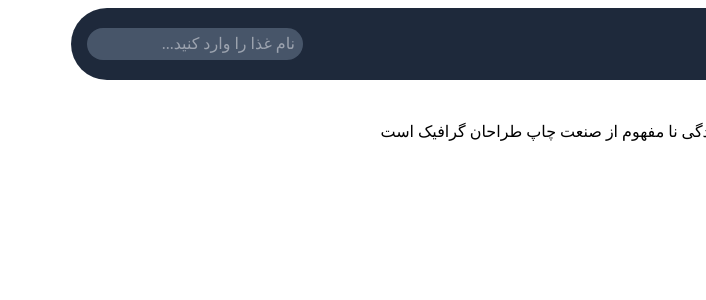
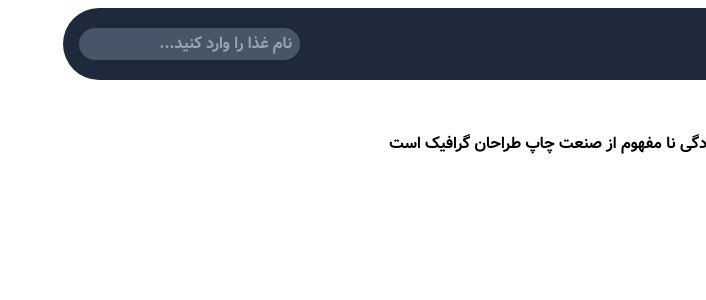
Before and after one commit to DATADCIR/food_app, a Next.js app: page / in a window 1280 px wide. Shown: the top 300 px of the page, without its empty margins (574-1280 px from the left). Built offline with nearby package versions, Linux system fonts and the light colour scheme.

Commit message:
add vazir fonts

```diff
--- a/app/(main)/page.jsx
+++ b/app/(main)/page.jsx
@@ -3,7 +3,7 @@ export default function Home() {
     <main className="flex flex-col">
       <div className="px-8">
         <div className="flex items-center">
-          <div>
+          <div className="flex flex-col gap-3">
             <h1 className="text-2xl">
               انتخاب غذا های سالم و ساده در رستوران ما
             </h1>
@@ -15,7 +15,9 @@ export default function Home() {
               <button className="bg-red-500 text-white text-xs px-3 py-2 rounded-full">
                 مشاهده منو
               </button>
-              <button className="bg-green-500 px-2 py-1">تماس با ما</button>
+              <button className="bg-green-500 px-2 py-1 rounded-full">
+                تماس با ما
+              </button>
             </div>
           </div>
           <div></div>
--- a/app/globals.css
+++ b/app/globals.css
@@ -1,11 +1,13 @@
 @tailwind base;
 @tailwind components;
 @tailwind utilities;
+
 @font-face {
-  font-family: vazir;
-  src: url(/public/fonts/vazir/Vazir-Bold-FD-WOL.eot);
+  font-family: "vazir";
+  src: url("/public/fonts/vazir/Vazir-Bold-FD-WOL.ttf");
 }
+
 * {
   direction: rtl;
-  font-family: vazir;
+  font-family: "vazir" !important;
 }
```
